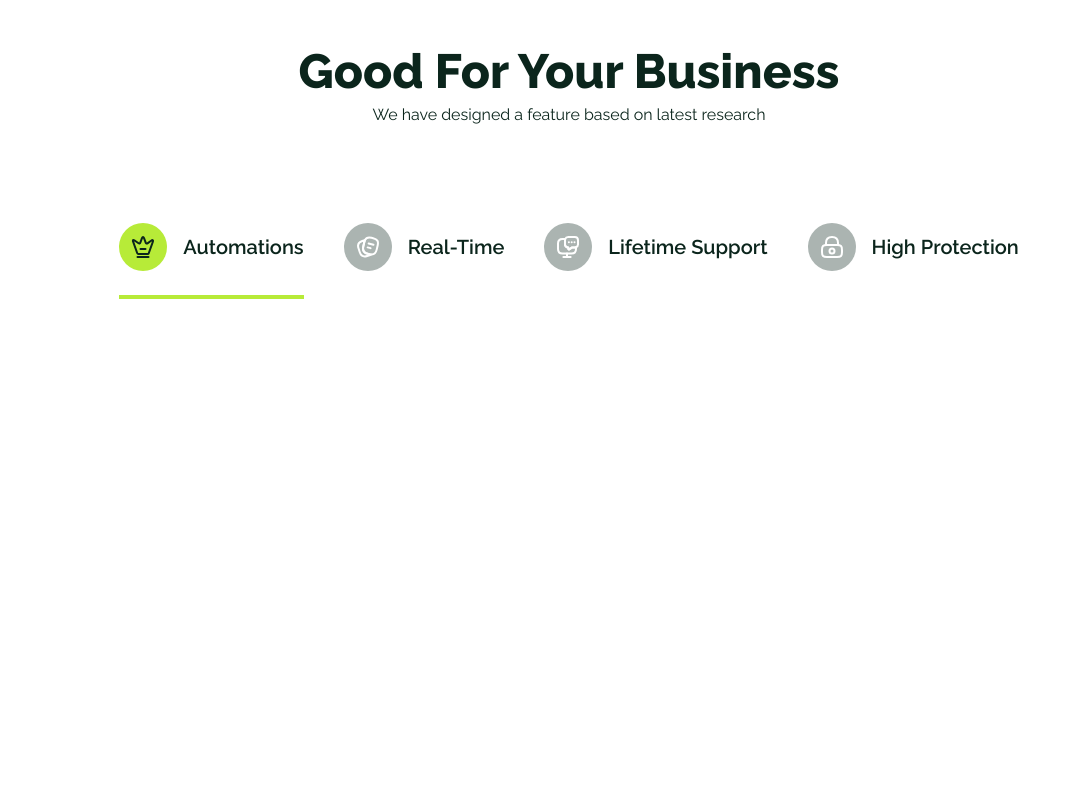
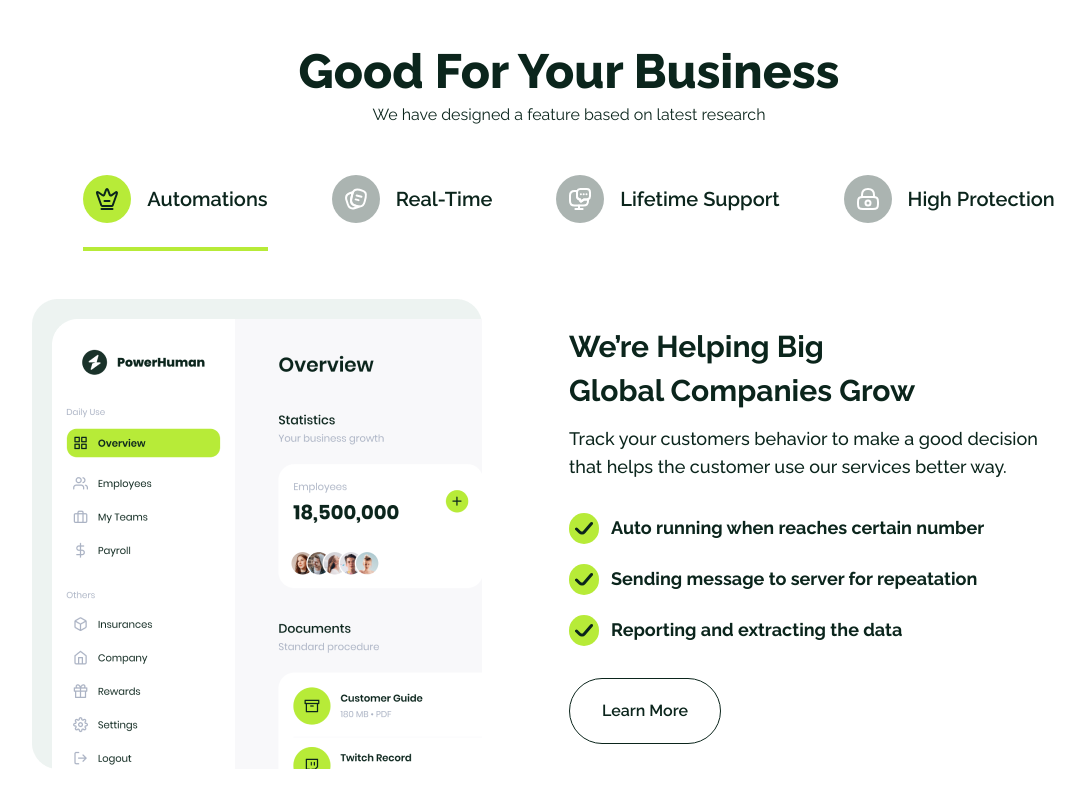
Before and after one commit to ervanervan/pasti-laris, a React (Vite) app: page / in a window 1280 px wide. Shown: the part 1280-2087 px from the top of the page, without its empty margins (71-1156 px from the left). Before the commit the page ends 1579 px from the top, so only its background shows below. Built offline with nearby package versions, Linux system fonts and the light colour scheme; a web font is replaced by a local one.

Commit message:
update: service component

```diff
--- a/src/components/Services.jsx
+++ b/src/components/Services.jsx
@@ -5,6 +5,9 @@ import iconCrown from "../assets/icon-crown.svg";
 import iconLock from "../assets/icon-lock.svg";
 import iconNote2 from "../assets/icon-note-2.svg";
 import iconDeviceMessage from "../assets/icon-device-message.svg";
+import bannerServices from "../assets/banner-services.png";
+import iconCheck from "../assets/icon-check.svg";
+import Button from "./Button";
 
 export default function Services() {
   const [activeTab, setActiveTab] = useState(0);
@@ -15,7 +18,7 @@ export default function Services() {
 
   return (
     <section className="">
-      <div className="py-24 container mx-auto">
+      <div className="pt-24 container mx-auto">
         <div className="text-center">
           <h1 className="font-extrabold text-5xl leading-[4rem]">
             Good For Your Business
@@ -23,8 +26,9 @@ export default function Services() {
           <p>We have designed a feature based on latest research</p>
         </div>
       </div>
-      <Tabs className="flex flex-col items-center">
-        <TabList className="flex items-center gap-10">
+      <Tabs>
+        <div className="py-12 flex items-center justify-center">
+          <TabList className="flex items-center gap-16">
             <Tab
               className={`group flex items-center gap-4 cursor-pointer border-b-4 pb-6 ${
                 activeTab === 0 ? "border-green-2" : "border-transparent"
@@ -86,13 +90,189 @@ export default function Services() {
               <span className="font-semibold text-xl">High Protection</span>
             </Tab>
           </TabList>
-        <TabPanel>
-          <div></div>
-          <div></div>
+        </div>
+        <div className="container mx-auto px-4 pb-24">
+          <TabPanel className="flex items-center justify-between">
+            <div className="flex items-center justify-center flex-1">
+              <img src={bannerServices} alt="" />
+            </div>
+            <div className="flex flex-col items-start flex-1 gap-8">
+              <div className="flex flex-col gap-y-3">
+                <h2 className="text-3xl font-bold leading-[2.75rem]">
+                  We’re Helping Big <br /> Global Companies Grow
+                </h2>
+                <p className="font-medium text-lg w-4/5">
+                  Track your customers behavior to make a good decision that
+                  helps the customer use our services better way.
+                </p>
+              </div>
+              <div className="flex flex-col gap-y-5">
+                <div className="flex gap-3 items-center">
+                  <div className="p-1.5 bg-green-2 flex items-center justify-center rounded-full">
+                    <img src={iconCheck} alt="" />
+                  </div>
+                  <p className="font-bold text-lg">
+                    Auto running when reaches certain number
+                  </p>
+                </div>
+                <div className="flex gap-3 items-center">
+                  <div className="p-1.5 bg-green-2 flex items-center justify-center rounded-full">
+                    <img src={iconCheck} alt="" />
+                  </div>
+                  <p className="font-bold text-lg">
+                    Sending message to server for repeatation
+                  </p>
+                </div>
+                <div className="flex gap-3 items-center">
+                  <div className="p-1.5 bg-green-2 flex items-center justify-center rounded-full">
+                    <img src={iconCheck} alt="" />
+                  </div>
+                  <p className="font-bold text-lg">
+                    Reporting and extracting the data
+                  </p>
+                </div>
+              </div>
+              <Button variant="secondary" size="md">
+                Learn More
+              </Button>
+            </div>
           </TabPanel>
-        <TabPanel>2222222222222</TabPanel>
-        <TabPanel>3333333333333</TabPanel>
-        <TabPanel>4444444444444</TabPanel>
+          <TabPanel className="flex items-center justify-between">
+            <div className="flex items-center justify-center flex-1">
+              <img src={bannerServices} alt="" />
+            </div>
+            <div className="flex flex-col items-start flex-1 gap-8">
+              <div className="flex flex-col gap-y-3">
+                <h2 className="text-3xl font-bold leading-[2.75rem]">
+                  We’re Helping Big <br /> Global Companies Grow
+                </h2>
+                <p className="font-medium text-lg w-4/5">
+                  Track your customers behavior to make a good decision that
+                  helps the customer use our services better way.
+                </p>
+              </div>
+              <div className="flex flex-col gap-y-5">
+                <div className="flex gap-3 items-center">
+                  <div className="p-1.5 bg-green-2 flex items-center justify-center rounded-full">
+                    <img src={iconCheck} alt="" />
+                  </div>
+                  <p className="font-bold text-lg">
+                    Auto running when reaches certain number
+                  </p>
+                </div>
+                <div className="flex gap-3 items-center">
+                  <div className="p-1.5 bg-green-2 flex items-center justify-center rounded-full">
+                    <img src={iconCheck} alt="" />
+                  </div>
+                  <p className="font-bold text-lg">
+                    Sending message to server for repeatation
+                  </p>
+                </div>
+                <div className="flex gap-3 items-center">
+                  <div className="p-1.5 bg-green-2 flex items-center justify-center rounded-full">
+                    <img src={iconCheck} alt="" />
+                  </div>
+                  <p className="font-bold text-lg">
+                    Reporting and extracting the data
+                  </p>
+                </div>
+              </div>
+              <Button variant="secondary" size="md">
+                Learn More
+              </Button>
+            </div>
+          </TabPanel>
+          <TabPanel className="flex items-center justify-between">
+            <div className="flex items-center justify-center flex-1">
+              <img src={bannerServices} alt="" />
+            </div>
+            <div className="flex flex-col items-start flex-1 gap-8">
+              <div className="flex flex-col gap-y-3">
+                <h2 className="text-3xl font-bold leading-[2.75rem]">
+                  We’re Helping Big <br /> Global Companies Grow
+                </h2>
+                <p className="font-medium text-lg w-4/5">
+                  Track your customers behavior to make a good decision that
+                  helps the customer use our services better way.
+                </p>
+              </div>
+              <div className="flex flex-col gap-y-5">
+                <div className="flex gap-3 items-center">
+                  <div className="p-1.5 bg-green-2 flex items-center justify-center rounded-full">
+                    <img src={iconCheck} alt="" />
+                  </div>
+                  <p className="font-bold text-lg">
+                    Auto running when reaches certain number
+                  </p>
+                </div>
+                <div className="flex gap-3 items-center">
+                  <div className="p-1.5 bg-green-2 flex items-center justify-center rounded-full">
+                    <img src={iconCheck} alt="" />
+                  </div>
+                  <p className="font-bold text-lg">
+                    Sending message to server for repeatation
+                  </p>
+                </div>
+                <div className="flex gap-3 items-center">
+                  <div className="p-1.5 bg-green-2 flex items-center justify-center rounded-full">
+                    <img src={iconCheck} alt="" />
+                  </div>
+                  <p className="font-bold text-lg">
+                    Reporting and extracting the data
+                  </p>
+                </div>
+              </div>
+              <Button variant="secondary" size="md">
+                Learn More
+              </Button>
+            </div>
+          </TabPanel>
+          <TabPanel className="flex items-center justify-between">
+            <div className="flex items-center justify-center flex-1">
+              <img src={bannerServices} alt="" />
+            </div>
+            <div className="flex flex-col items-start flex-1 gap-8">
+              <div className="flex flex-col gap-y-3">
+                <h2 className="text-3xl font-bold leading-[2.75rem]">
+                  We’re Helping Big <br /> Global Companies Grow
+                </h2>
+                <p className="font-medium text-lg w-4/5">
+                  Track your customers behavior to make a good decision that
+                  helps the customer use our services better way.
+                </p>
+              </div>
+              <div className="flex flex-col gap-y-5">
+                <div className="flex gap-3 items-center">
+                  <div className="p-1.5 bg-green-2 flex items-center justify-center rounded-full">
+                    <img src={iconCheck} alt="" />
+                  </div>
+                  <p className="font-bold text-lg">
+                    Auto running when reaches certain number
+                  </p>
+                </div>
+                <div className="flex gap-3 items-center">
+                  <div className="p-1.5 bg-green-2 flex items-center justify-center rounded-full">
+                    <img src={iconCheck} alt="" />
+                  </div>
+                  <p className="font-bold text-lg">
+                    Sending message to server for repeatation
+                  </p>
+                </div>
+                <div className="flex gap-3 items-center">
+                  <div className="p-1.5 bg-green-2 flex items-center justify-center rounded-full">
+                    <img src={iconCheck} alt="" />
+                  </div>
+                  <p className="font-bold text-lg">
+                    Reporting and extracting the data
+                  </p>
+                </div>
+              </div>
+              <Button variant="secondary" size="md">
+                Learn More
+              </Button>
+            </div>
+          </TabPanel>
+        </div>
       </Tabs>
     </section>
   );
```
Also changed, not shown: src/assets/icon-check.svg (added). Lines whose indentation alone changed are shown as unchanged.
